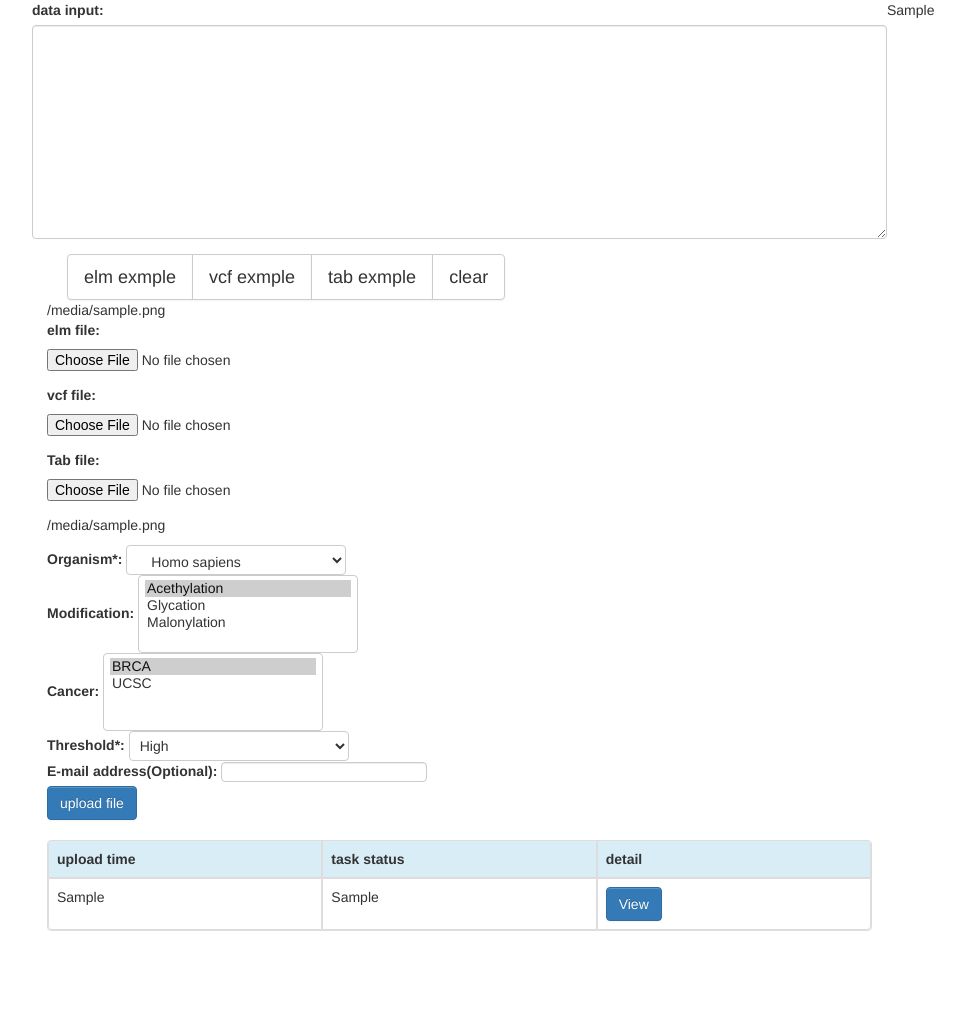
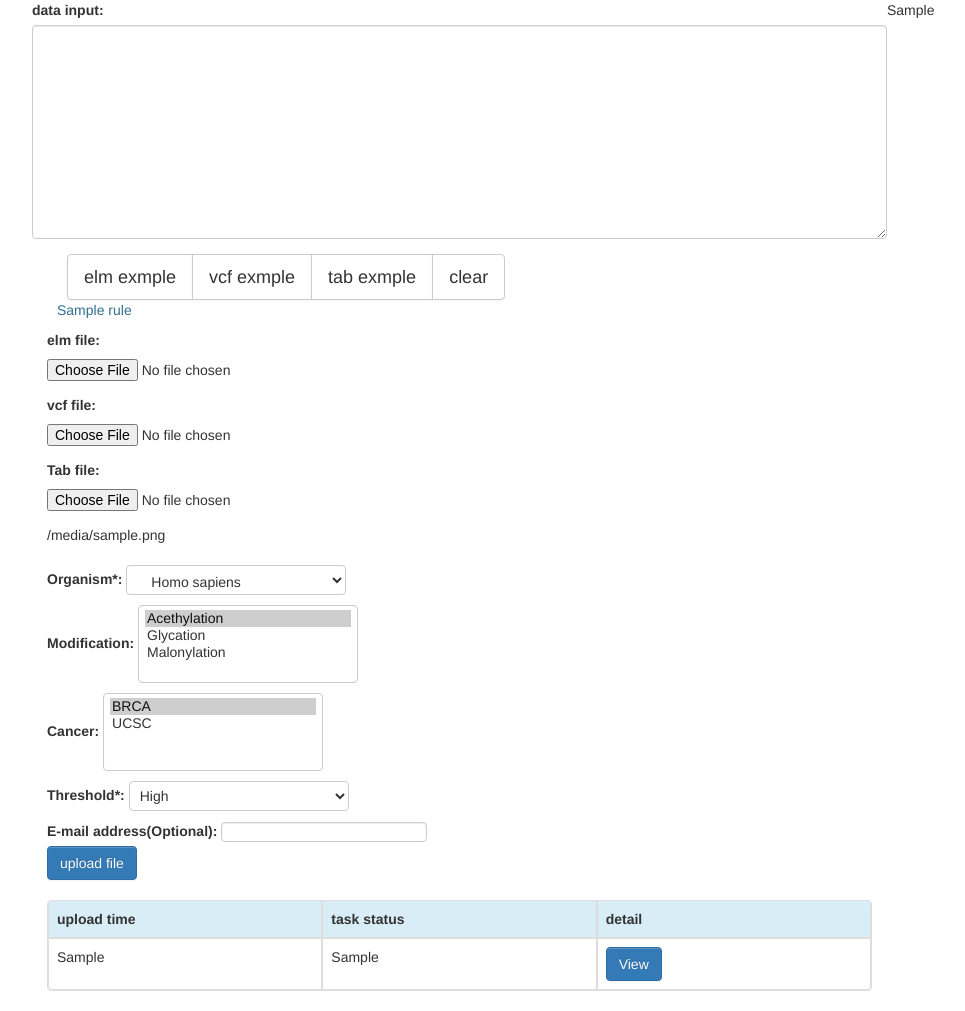
Before and after one commit to Jakob666/ProteinWebserver, a Django app: template templates/user_upload/upload.html in a window 1280 px wide. Shown: the whole page, without its empty margins (38-1003 px from the left). Before the commit the page ends 931 px from the top, so only its background shows below. Run offline with Django 3.2, Linux system fonts and the light colour scheme; tables that the repository leaves empty hold one stand-in row (values such as "Sample post"); the template is opened without the code that fills it: values that come from a table or form of the project are taken from there, most other values are stand-ins (such as "Sample title", 1, 10 or a date in 2020); parts of the project's set-up code (start-up, migrations or seed data) failed here and were passed over; some libraries are stand-ins or nearby versions.

Commit message:
表单已经初步美化剩下的交给小弟。下一步需要把navigator导入

```diff
--- a/templates/user_upload/upload.html
+++ b/templates/user_upload/upload.html
@@ -37,26 +37,29 @@
                     <input id="tab_example" class="btn btn-default" type="button" value="tab exmple" />
                     <input id="clear_all" class="btn btn-default" type="button" value="clear" />
                 </div>
-                <div>
-                    {{ file_upload_rule }}
+
+                <div {% if file_upload_rule %}{% endif %}>
+                    {% for rule in file_upload_rule%}
+                    <p class="text-info" style="padding-left: 10px">{{ rule }}</p>
+                    {% endfor %}
                 </div>
-                <div class="custom-file">
+                <div style="width: 300px">
                     {{ form.elm_file.errors }}
                     {{ form.elm_file.label_tag }}
                     {{ form.elm_file }}
                     <p {% if elm_file_error %} {% endif %}>
                         {{ elm_file_error }}
                     </p>
-                </div>
-                <div>
+{#                </div>#}
+{#                <div>#}
                     {{ form.vcf_file.errors }}
                     {{ form.vcf_file.label_tag }}
                     {{ form.vcf_file }}
                     <p {% if vcf_file_error %} {% endif %}>
                         {{ vcf_file_error }}
                     </p>
-                </div>
-                <div>
+{#                </div>#}
+{#                <div>#}
                     {{ form.tab_file.errors }}
                     {{ form.tab_file.label_tag }}
                     {{ form.tab_file }}
@@ -67,32 +70,33 @@
                         {{ file_upload_error }}
                     </p>
                 </div>
+
                 <div id="upload_success">
                     <p  {% if file_upload_success %} {% endif %}>
                         {{ file_upload_success }}
                     </p>
                 </div>
-                <div>
+                <div style="padding-top: 10px">
                     {{ form.organism.errors }}
                     {{ form.organism.label_tag }}
                     {{ form.organism }}
                 </div>
-                <div>
+                <div style="padding-top: 10px">
                     {{ form.modification.errors }}
                     {{ form.modification.label_tag }}
                     {{ form.modification }}
                 </div>
-                <div>
+                <div style="padding-top: 10px">
                     {{ form.cancer.errors }}
                     {{ form.cancer.label_tag }}
                     {{ form.cancer }}
                 </div>
-                <div>
+                <div style="padding-top: 10px">
                     {{ form.threshold.errors }}
                     {{ form.threshold.label_tag }}
                     {{ form.threshold }}
                 </div>
-                <div>
+                <div style="padding-top: 10px">
                     {{ form.email.errors }}
                     {{ form.email.label_tag }}
                     {{ form.email }}
@@ -249,6 +253,5 @@
 
 
 
-
 </script>
 </html>
--- a/user_upload/forms.py
+++ b/user_upload/forms.py
@@ -13,7 +13,7 @@ class UploadForm(forms.Form):
                                  widget=forms.Textarea(attrs={"class": "form-control input-xlarge", "rows": 10}))
     # 上传elm、vcf和Tab文件的表单元素
     elm_file = forms.FileField(label="elm file", required=False, widget=forms.ClearableFileInput(
-        attrs={"class": "custom-file-input"}))
+        attrs={"type": "file", "id": "elm_upload", "value": "browse"}))
     vcf_file = forms.FileField(label="vcf file", required=False)
     tab_file = forms.FileField(label="Tab file", required=False)
     # 物种选项，暂定会有多个物种，返回类型是字符串
--- a/user_upload/views.py
+++ b/user_upload/views.py
@@ -29,8 +29,8 @@ def user_upload(request):
     :return:
     """
     # 用于告知用户如何正确上传文件
-    file_upload_rule = "为确保正常执行服务器预测功能，请按照如下任意形式上传文件:\n(1) 上传单独的一份elm格式文件。\n" \
-                       "(2) 上传一份elm和一份vcf格式文件。\n(3) 上传一份elm和一份tab格式文件\n(4) 上传单独的vcf或tab格式文件并选取修饰类型。"
+    file_upload_rule = ["为确保正常执行服务器预测功能，请按照如下任意形式上传文件:", " Ⅰ. 上传单独的一份elm格式文件。",
+                        "Ⅱ. 上传一份elm和一份vcf格式文件。", "Ⅲ. 上传一份elm和一份tab格式文件", "Ⅳ. 上传单独的vcf或tab格式文件并选取修饰类型。"]
     history_record = HistoryResult.get_task_status(request)
     if request.method == "GET":
         obj = UploadForm()
```
